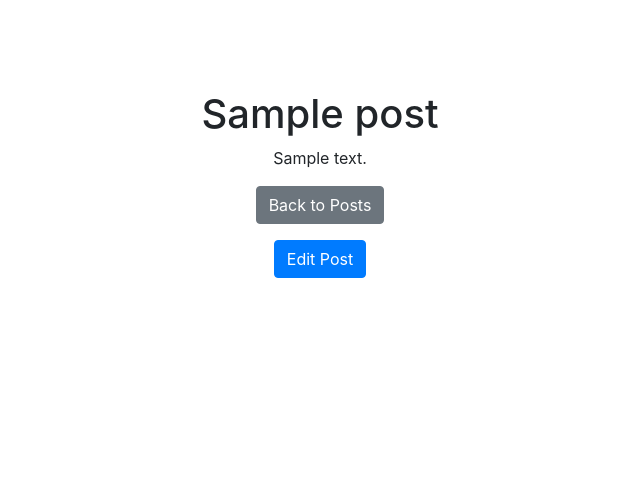
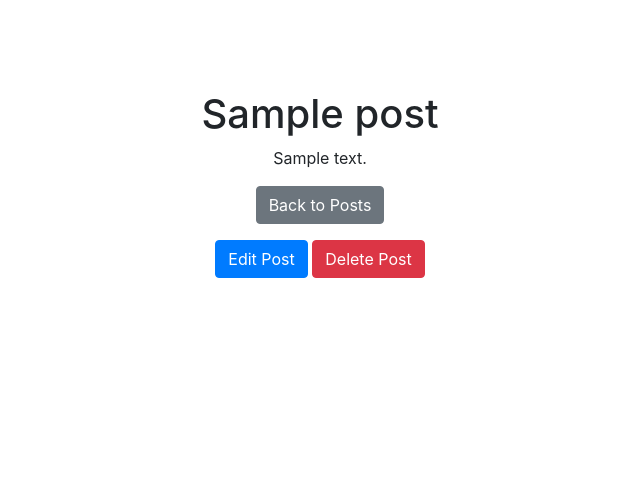
Before and after one commit to Celomarcelo/car-blog, a Django app: page /post/1/ in a window 1280 px wide. Shown: the part 272-749 px from the top of the page, without its empty margins (320-960 px from the left). Run offline with Django 5.2, Linux system fonts and the light colour scheme; a user stored in the database is signed in; tables that the repository leaves empty hold one stand-in row (values such as "Sample post"); some libraries are stand-ins or nearby versions.

Commit message:
added path for post delete
added path in urls.py
added <a> in post details

```diff
--- a/blog/urls.py
+++ b/blog/urls.py
@@ -11,4 +11,5 @@ urlpatterns = [
     path('user/<str:username>/posts/', views.user_posts, name='user_posts'),
     path('post/<int:post_id>/', views.post_detail, name='post_detail'),
     path('post/<int:pk>/edit/', views.post_edit, name='post_edit'),
+    path('post/<int:pk>/delete/', views.post_delete, name='post_delete'),
 ]
--- a/templates/post_detail.html
+++ b/templates/post_detail.html
@@ -9,6 +9,7 @@
         {% if user.is_authenticated and user == post.author %}
         <div class="mt-3">
             <a href="{% url 'post_edit' pk=post.pk %}" class="btn btn-primary">Edit Post</a>
+            <a href="{% url 'post_delete' pk=post.pk %}" class="btn btn-danger">Delete Post</a>
         </div>
         {% endif %}
     </div>
```
